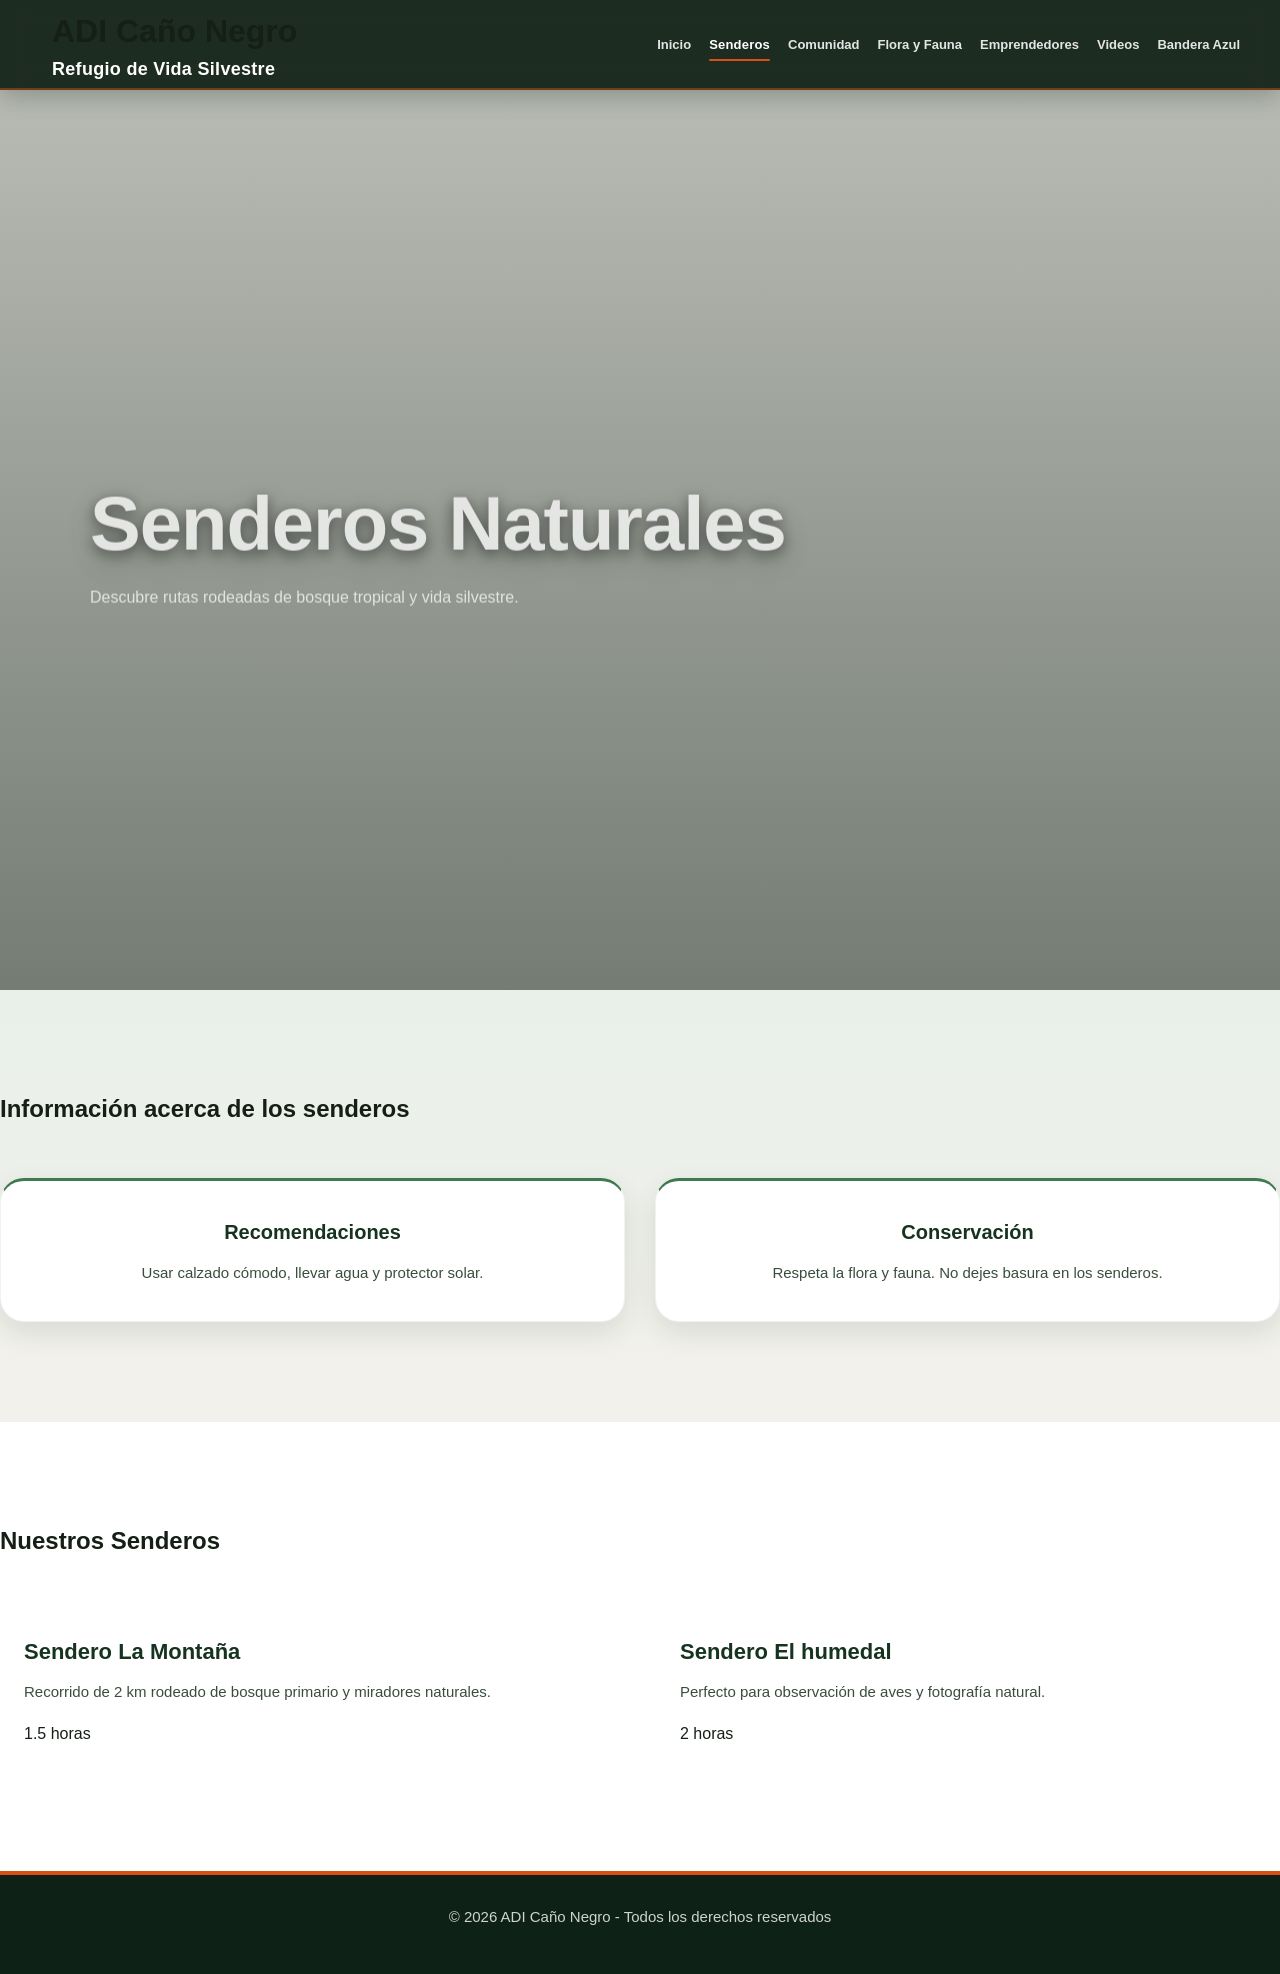
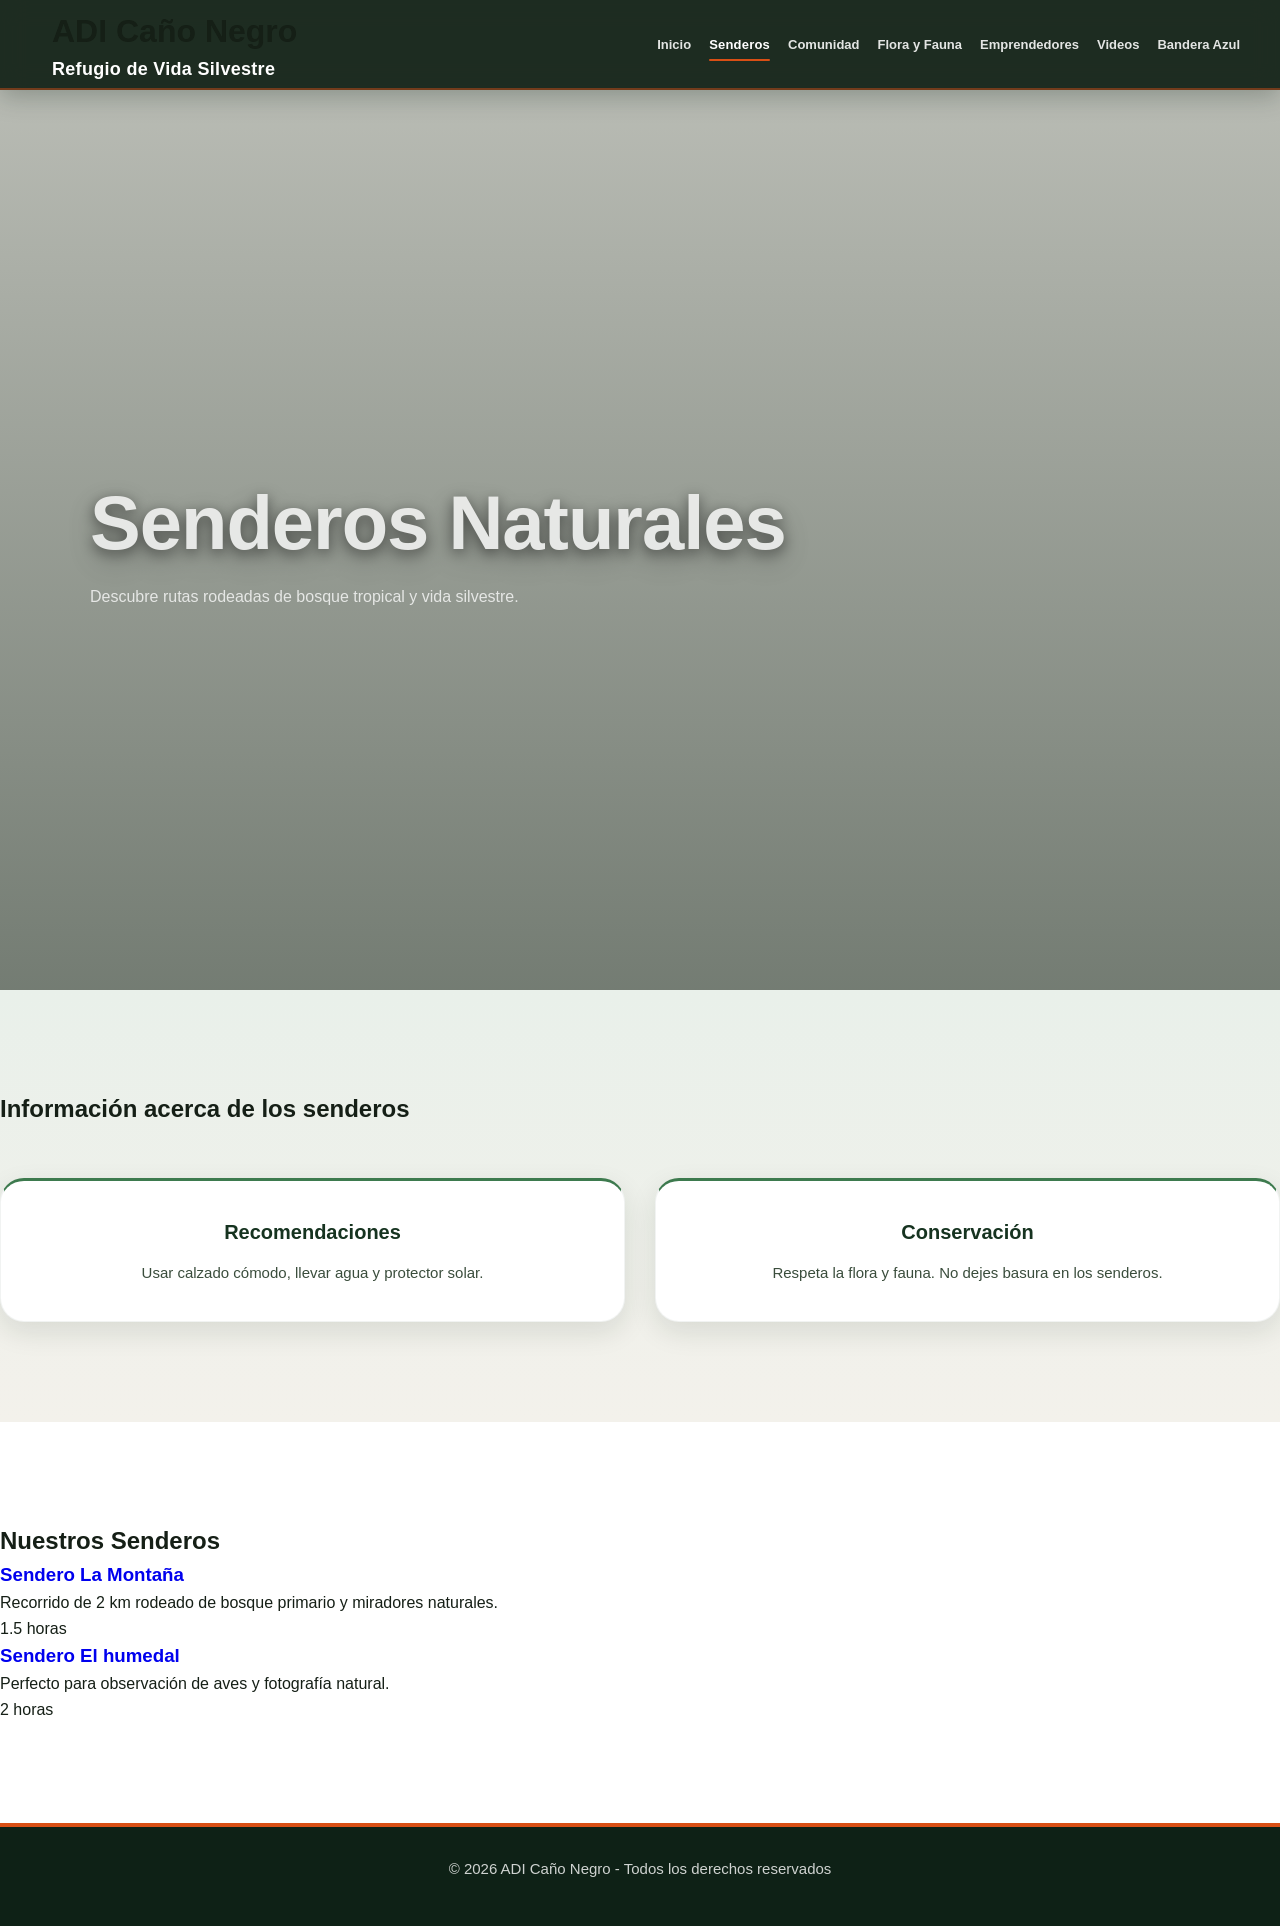

Se procede a eliminar carpeta y archivos correspondientes a sendero (hummedal y montaña), posteriormente se cambia a unn solo sendero Eco-Trail Manakin, no obstantes se hacen pequeños ajustes en css

--- a/CSS/sendero/senderos.css
+++ b/CSS/sendero/senderos.css
@@ -517,114 +517,68 @@ nav a.active,
     background: var(--blanco);
 }
 
-.senderos-grid {
-    margin-top: 50px;
-    display: grid;
-    grid-template-columns: repeat(auto-fit, minmax(300px, 1fr));
-    gap: 32px;
+/* ── Bloque único: logo + información + link (Eco Drive) ── */
+.sendero-cta {
+    margin: 50px auto 0;
+    max-width: 640px;
+    background: var(--fondo-suave);
+    border: 1px solid rgba(22, 51, 32, 0.08);
+    border-radius: 24px;
+    box-shadow: var(--sombra);
+    padding: 56px 48px;
+    text-align: center;
+    transition: 0.35s ease;
 }
 
-/* ── Tarjeta (mismo patrón que .card del index) ── */
-.card {
-    background: white;
-    border-radius: 24px;
-    overflow: hidden;
-    box-shadow: var(--sombra);
-    transition: 0.35s ease;
-    border: 1px solid rgba(22, 51, 32, 0.07);
+.sendero-cta:hover {
+    box-shadow: var(--sombra-hover);
+}
+
+.sendero-cta-logo {
+    max-width: 220px;
+    max-height: 110px;
+    width: auto;
+    height: auto;
+    object-fit: contain;
+    margin: 0 auto 28px;
     display: block;
 }
 
-.card:hover {
-    transform: translateY(-8px);
-    box-shadow: var(--sombra-hover);
-    border-color: rgba(42, 96, 56, 0.18);
-}
-
-.card-image {
-    position: relative;
-    overflow: hidden;
-}
-
-.card-image img {
-    width: 100%;
-    height: 240px;
-    object-fit: cover;
-    transition: 0.45s ease;
-}
-
-.card:hover .card-image img {
-    transform: scale(1.06);
-}
-
-.card-tag {
-    position: absolute;
-    top: 16px;
-    left: 16px;
-    background: rgba(255, 255, 255, 0.95);
-    color: var(--verde-medio);
-    padding: 6px 13px;
-    border-radius: 999px;
-    font-size: 12px;
-    font-weight: 700;
-    border: 1px solid rgba(42, 96, 56, 0.18);
-}
-
-.sendero-info {
-    padding: 24px;
-}
-
-.sendero-info h3 {
-    color: var(--verde-principal);
-    font-size: 22px;
-    margin-bottom: 10px;
-    font-weight: 700;
-}
-
-.sendero-info h3 a {
-    color: var(--verde-principal);
-    transition: 0.3s ease;
-}
-
-.sendero-info h3 a:hover {
-    color: var(--verde-hover);
-}
-
-.sendero-info p {
+.sendero-cta-desc {
     color: var(--texto-suave);
-    font-size: 15px;
-    margin-bottom: 16px;
-    line-height: 1.7;
+    font-size: 16px;
+    line-height: 1.8;
+    margin: 0 auto 32px;
+    max-width: 480px;
 }
 
-.sendero-meta {
+.sendero-cta-button {
     display: inline-flex;
     align-items: center;
-    gap: 8px;
-    color: var(--texto-muted);
-    font-weight: 600;
-    font-size: 14px;
-    margin-bottom: 16px;
-}
-
-.sendero-meta i {
-    color: var(--naranja-acento);
-}
-
-/* Naranja en el link de la tarjeta — igual que index */
-.card-link {
-    color: var(--naranja-acento);
+    gap: 10px;
+    background: var(--naranja-acento);
+    color: var(--blanco);
     font-weight: 700;
-    display: inline-flex;
-    align-items: center;
-    gap: 8px;
+    font-size: 15px;
+    padding: 15px 30px;
+    border-radius: 999px;
     transition: 0.3s ease;
+}
+
+.sendero-cta-button:hover {
+    background: var(--naranja-hover);
+    gap: 14px;
+    transform: translateY(-2px);
+}
+
+.sendero-cta-button i {
     font-size: 14px;
 }
 
-.card:hover .card-link {
-    color: var(--naranja-hover);
-    gap: 12px;
+@media (max-width: 576px) {
+    .sendero-cta {
+        padding: 40px 24px;
+    }
 }
 
 /* ================= BANNER CIERRE ================= */
@@ -1217,10 +1171,6 @@ footer p {
     .section-title,
     .banner-content h2 {
         font-size: 30px;
-    }
-
-    .card-image img {
-        height: 220px;
     }
 
     .banner-content p {
